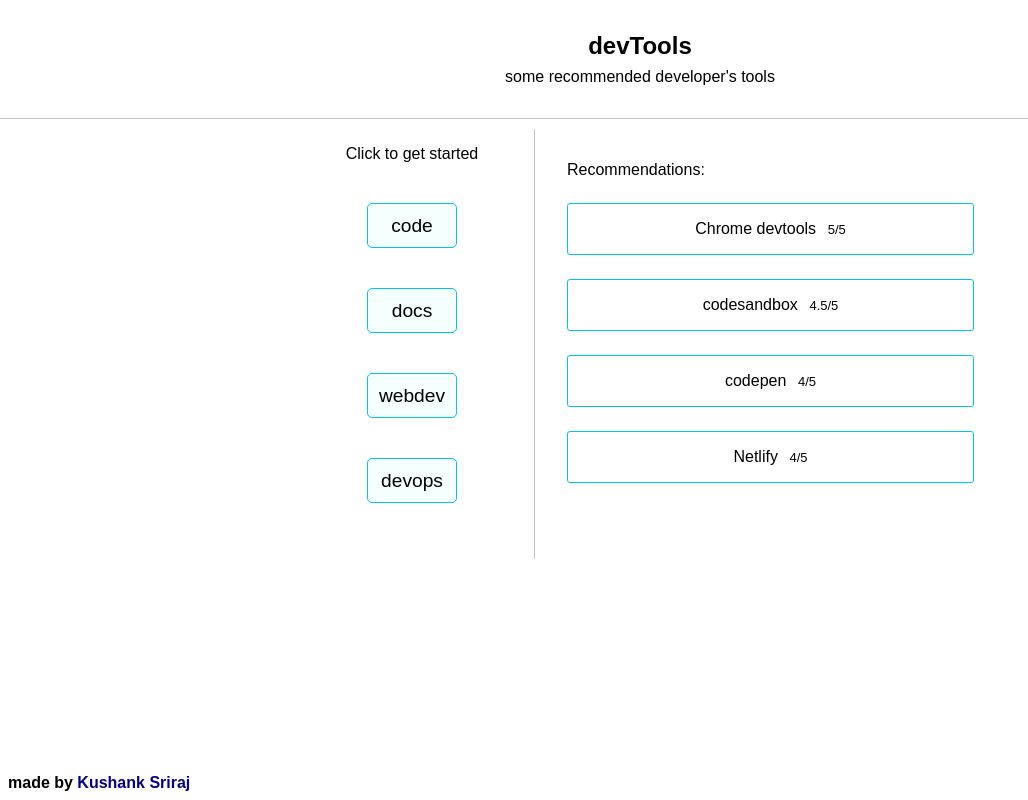
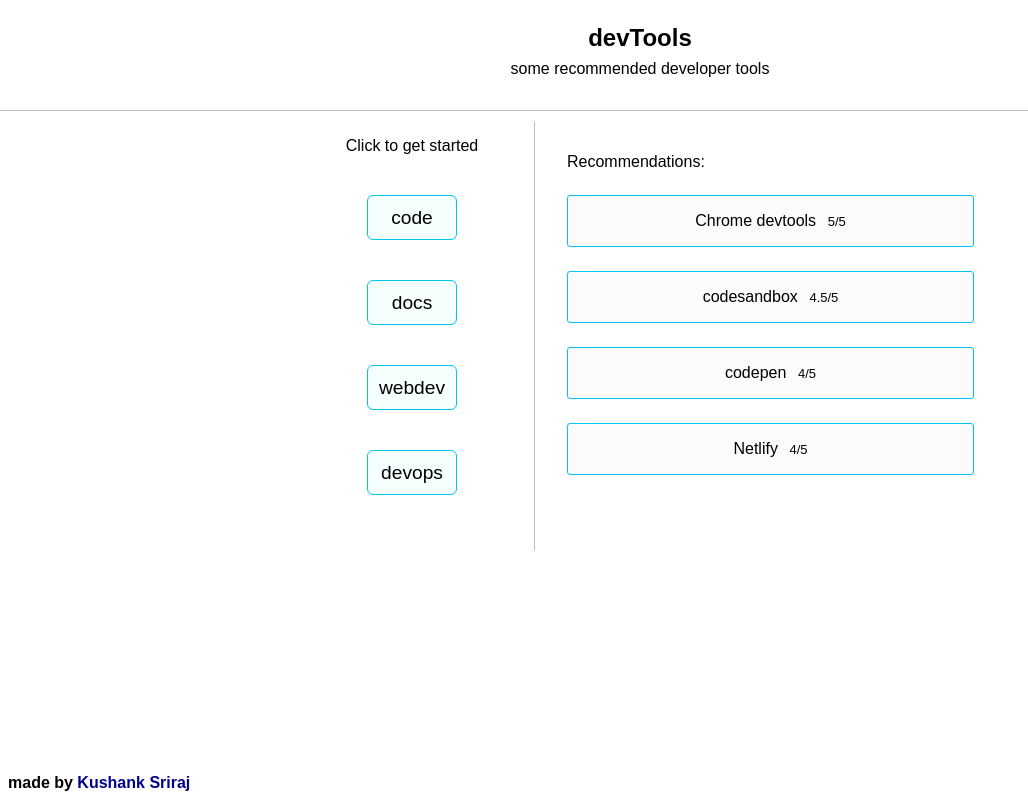
Before and after one commit to kushanksriraj/devTools-recommendations-react, a React (Create React App) app: page / in a window 1280 px wide. Shown: the whole page, without its empty margins (0-1028 px from the left). Built offline with nearby package versions, Linux system fonts and the light colour scheme.

Commit message:
style: buttons and list items

```diff
--- a/src/App.js
+++ b/src/App.js
@@ -41,7 +41,7 @@
       <div className="header">
         {" "}
         devTools
-        <p>some recommended developer's tools</p>
+        <p>some recommended developer tools</p>
       </div>
 
       <main>
--- a/src/styles.css
+++ b/src/styles.css
@@ -20,7 +20,7 @@
 .header {
   width: 100%;
   margin: auto;
-  margin-top: 1rem;
+  margin-top: 0.5rem;
   padding: 1rem;
   text-align: center;
   font-size: x-large;
@@ -62,7 +62,7 @@
   width: 90px;
   height: 45px;
   border : 1px solid var(--primary-color);
-  border-radius: 5px;
+  border-radius: 6px;
   background-color: #f5fffd;
   font-size: larger;
   cursor: pointer;
@@ -88,6 +88,8 @@
   margin: 3vh auto;
   padding: 1rem;
   text-align: center;
+  background-color: #fcfbfb;
+  /* border: 1px solid var(--secondary-color); */
   border: 1px solid var(--primary-color);
   border-radius: 3px;
   font-size: medium;
```
